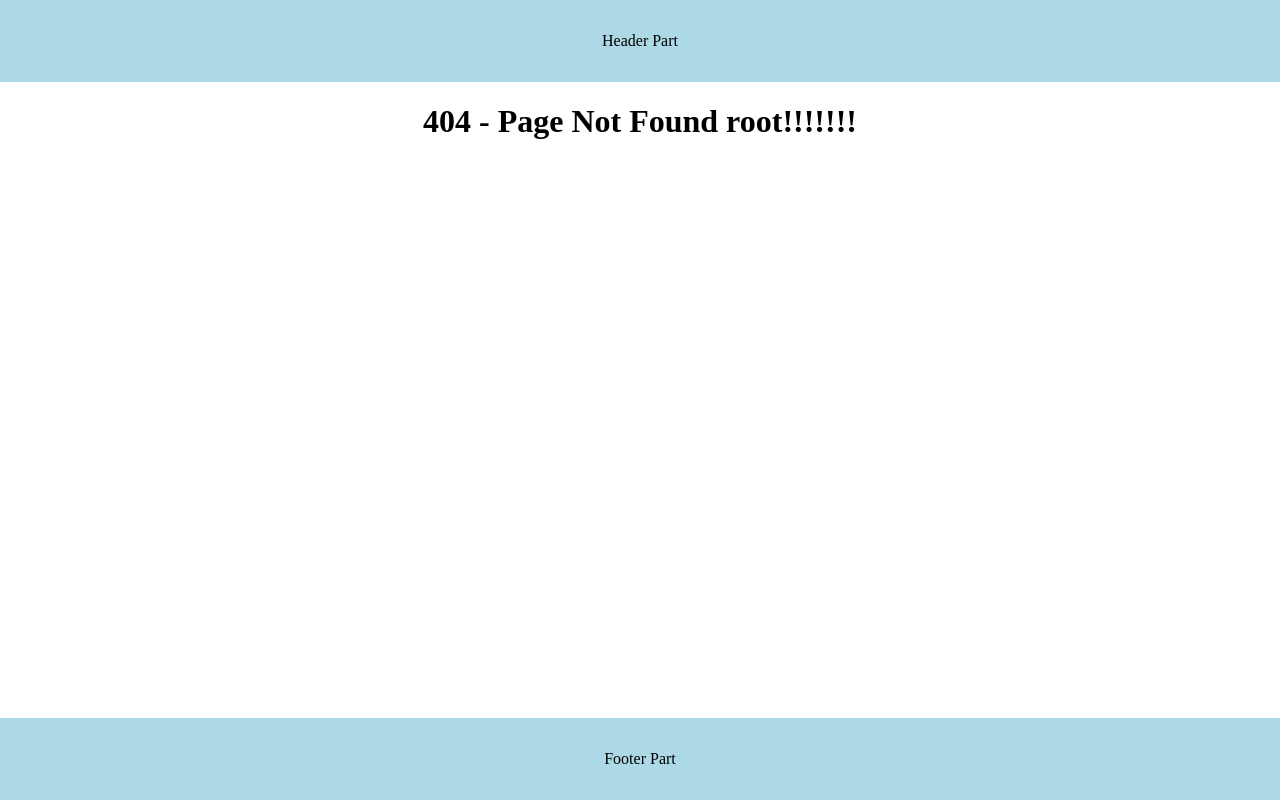
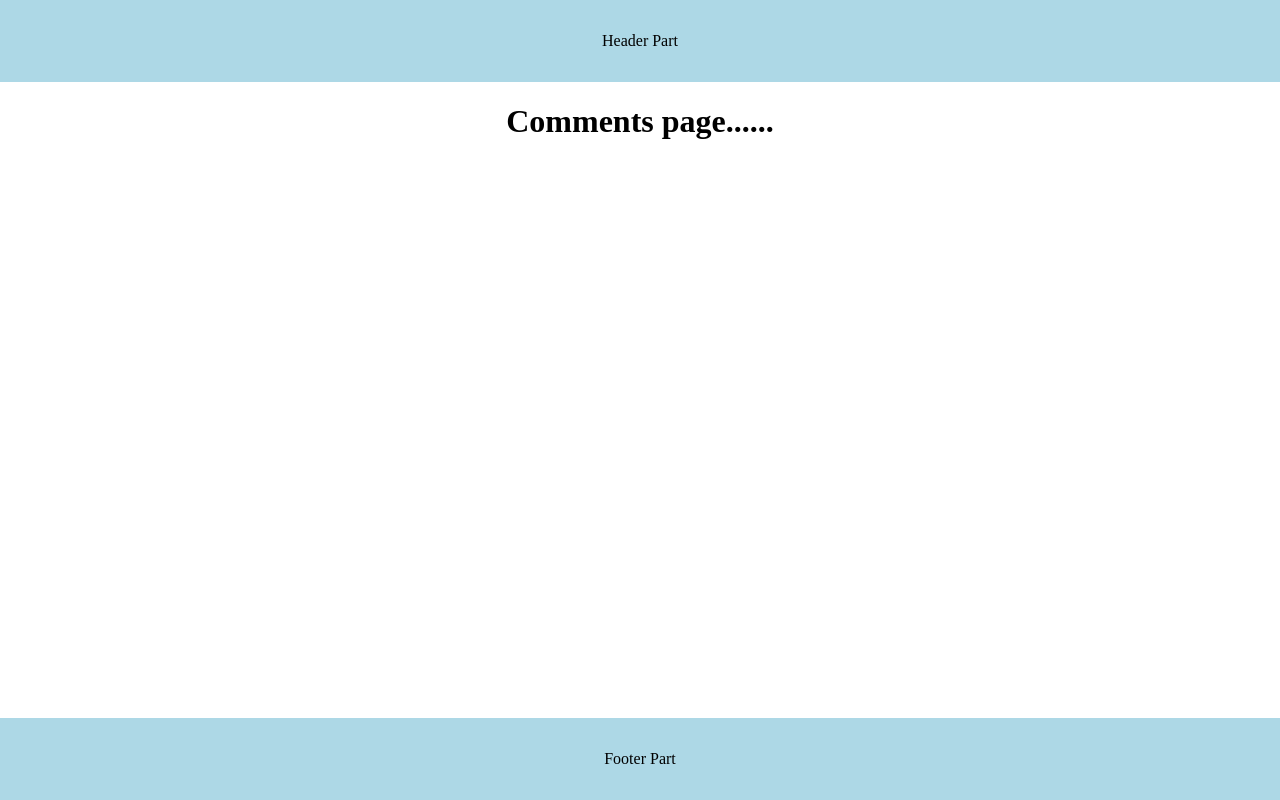
Before and after one commit to Mosharaf456/nextjs-fundamentals, a Next.js app: page /comments-two in a window 1280 px wide. Before the commit this address had no page. Built offline with nearby package versions, Linux system fonts and the light colour scheme.

Commit message:
ref if two folder name are same like comments , one is usnder route group and another is inside app dir then route group route is accessed first

```diff
--- /dev/null
+++ b/src/app/(route-handlers)/comments-two/page.tsx
@@ -0,0 +1,7 @@
+export default function CommentsPage() {
+    return (
+        <div>
+            <h1>Comments page......</h1>
+        </div>
+    )
+}
--- a/src/app/comments/[[...slug]]/page.tsx
+++ b/src/app/comments/[[...slug]]/page.tsx
@@ -27,6 +27,6 @@ export default function Comments({ params }: {
         </h1>
     }
     return (
-        <h1>Comment home page</h1>
+        <h1>Comment home page $</h1>
     )
 }
```
